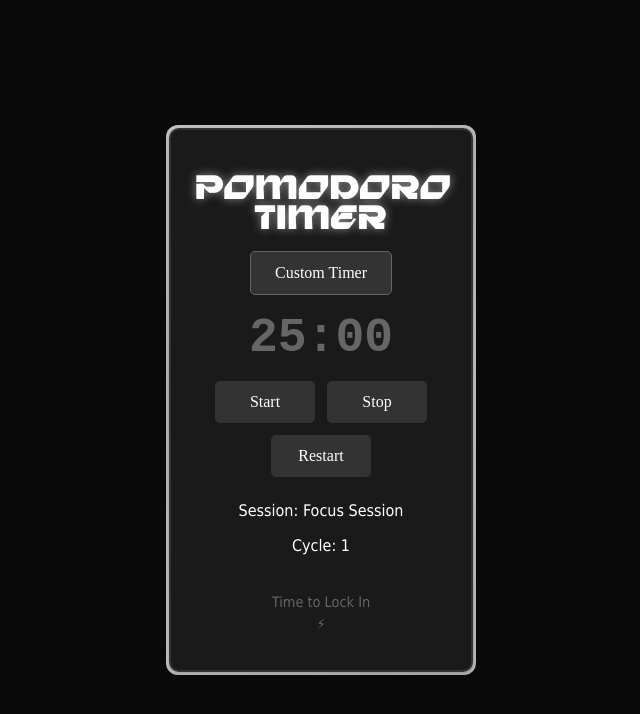
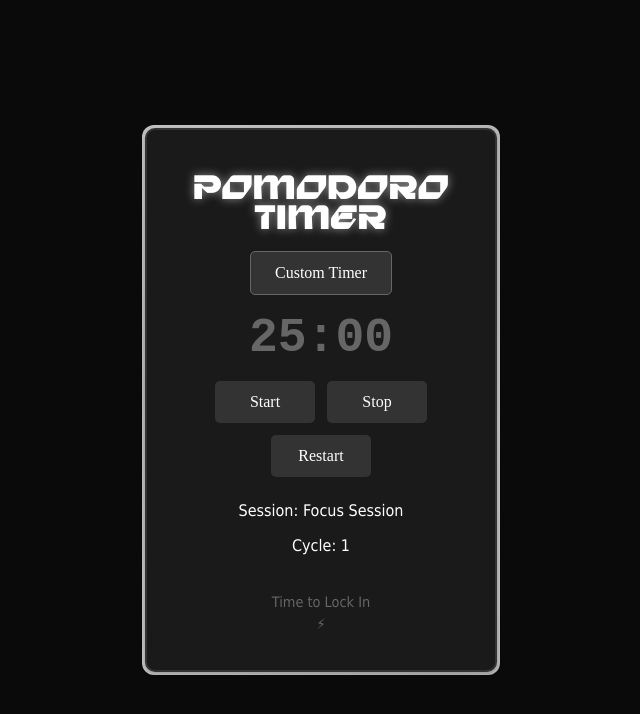
Before and after one commit to samlarson94/sammy_pomodoro, a React (Create React App) app in the folder pomodoro-timer/: page / in a window 1280 px wide. Shown: the top 714 px of the page, without its empty margins (319-959 px from the left). Built offline with nearby package versions, Linux system fonts and the light colour scheme.

Commit message:
upadager

```diff
--- a/pomodoro-timer/src/App.css
+++ b/pomodoro-timer/src/App.css
@@ -45,7 +45,7 @@ body {
   box-shadow: 0 0 20px rgba(255, 255, 255, 0.8);
   text-align: center;
   max-width: 400px;
-  width: calc(100% - 6rem);
+  width: calc(100% - 3rem);
   transition: all 0.5s ease;
   border: 2px solid #333;
   position: relative;
```
